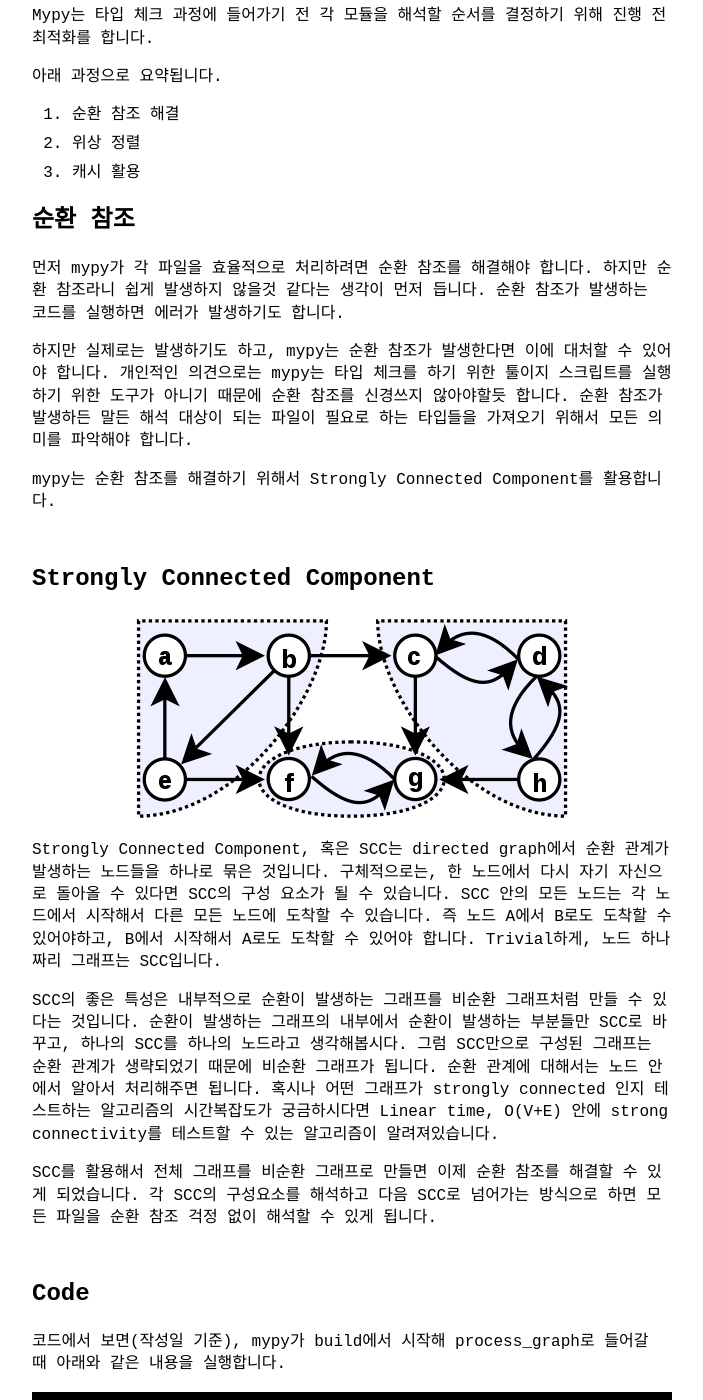
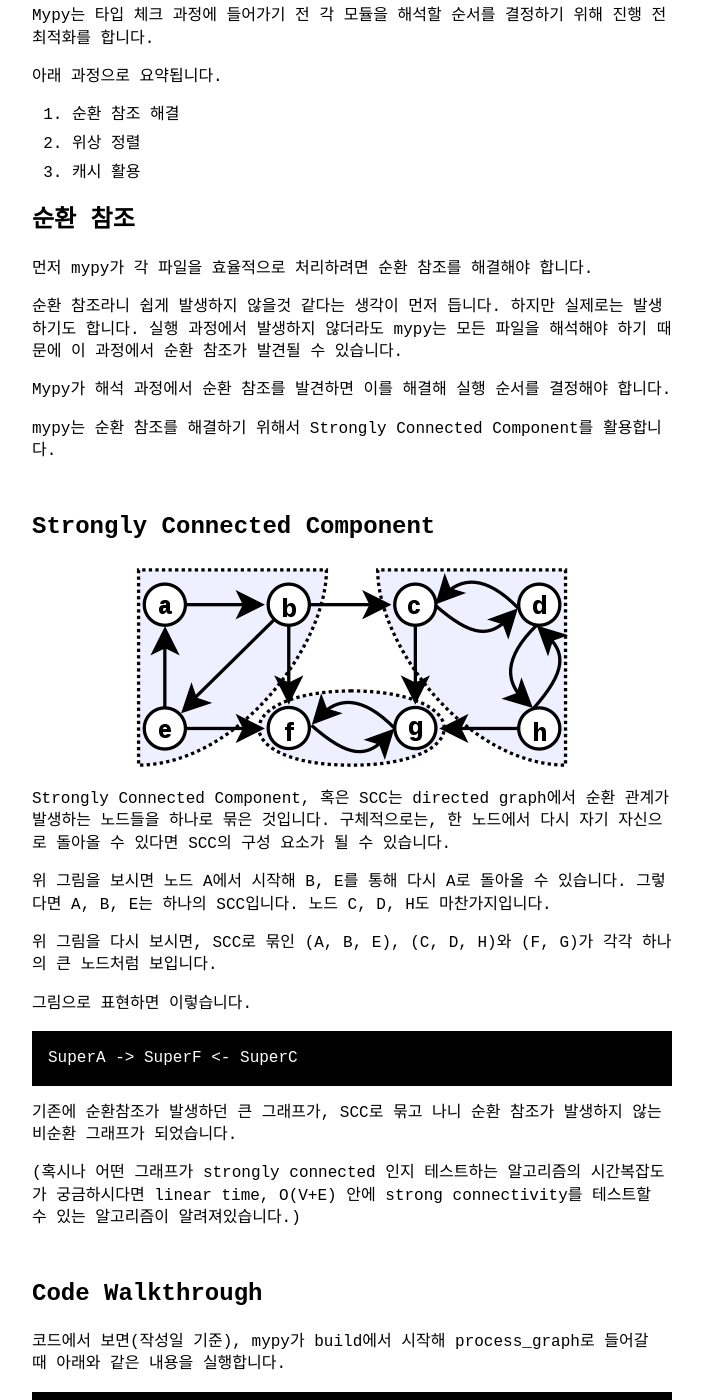
Before and after one commit to yangkyeongmo/yangkyeongmo.github.io, a Jekyll site: the page built from _posts/2023-07-18-mypy-1-pre-optimization.md, in a window 1280 px wide and 1400 px high, scrolled down 595 px. Shown: the whole window, without its empty margins (288-991 px from the left). Built offline with Jekyll 4.4.1, drawn with Linux system fonts in a browser that asks for light colours; our own code applies the rules of GitHub Pages for plain Markdown files; some of the changed text lies outside the part shown.

Commit message:
doc(post): 2023-07-18 mypy-1

````diff
--- a/_posts/2023-07-18-mypy-1-pre-optimization.md
+++ b/_posts/2023-07-18-mypy-1-pre-optimization.md
@@ -7,7 +7,7 @@ tags: ["python"]
 
 # Introduction
 
-이 포스트에서는 [mypyind](https://github.com/yangkyeongmo/mypyind)를 작성하면서 mypy에 대해 부차적으로 공부했던 내용들을 정리했습니다.
+이 포스트에서는 대규모 파이썬 프로젝트에서 특정 함수의 호출자를 찾는 [mypyind](https://github.com/yangkyeongmo/mypyind)를 작성하면서 mypy에 대해 부차적으로 공부했던 내용들을 정리했습니다.
 
 이 포스트는 아래 포스트들로 연결됩니다.
 
@@ -33,9 +33,13 @@ Mypy는 타입 체크 과정에 들어가기 전 각 모듈을 해석할 순서
 
 # 순환 참조
 
-먼저 mypy가 각 파일을 효율적으로 처리하려면 순환 참조를 해결해야 합니다. 하지만 순환 참조라니 쉽게 발생하지 않을것 같다는 생각이 먼저 듭니다. 순환 참조가 발생하는 코드를 실행하면 에러가 발생하기도 합니다.
+먼저 mypy가 각 파일을 효율적으로 처리하려면 순환 참조를 해결해야 합니다.
 
-하지만 실제로는 발생하기도 하고, mypy는 순환 참조가 발생한다면 이에 대처할 수 있어야 합니다. 개인적인 의견으로는 mypy는 타입 체크를 하기 위한 툴이지 스크립트를 실행하기 위한 도구가 아니기 때문에 순환 참조를 신경쓰지 않아야할듯 합니다. 순환 참조가 발생하든 말든 해석 대상이 되는 파일이 필요로 하는 타입들을 가져오기 위해서 모든 의미를 파악해야 합니다.
+순환 참조라니 쉽게 발생하지 않을것 같다는 생각이 먼저 듭니다.
+하지만 실제로는 발생하기도 합니다.
+실행 과정에서 발생하지 않더라도 mypy는 모든 파일을 해석해야 하기 때문에 이 과정에서 순환 참조가 발견될 수 있습니다.
+
+Mypy가 해석 과정에서 순환 참조를 발견하면 이를 해결해 실행 순서를 결정해야 합니다.
 
 mypy는 순환 참조를 해결하기 위해서 Strongly Connected Component를 활용합니다.
 
@@ -45,19 +49,23 @@ mypy는 순환 참조를 해결하기 위해서 Strongly Connected Component를
 
 Strongly Connected Component, 혹은 SCC는 directed graph에서 순환 관계가 발생하는 노드들을 하나로 묶은 것입니다.
 구체적으로는, 한 노드에서 다시 자기 자신으로 돌아올 수 있다면 SCC의 구성 요소가 될 수 있습니다.
-SCC 안의 모든 노드는 각 노드에서 시작해서 다른 모든 노드에 도착할 수 있습니다.
-즉 노드 A에서 B로도 도착할 수 있어야하고, B에서 시작해서 A로도 도착할 수 있어야 합니다.
-Trivial하게, 노드 하나짜리 그래프는 SCC입니다.
 
-SCC의 좋은 특성은 내부적으로 순환이 발생하는 그래프를 비순환 그래프처럼 만들 수 있다는 것입니다.
-순환이 발생하는 그래프의 내부에서 순환이 발생하는 부분들만 SCC로 바꾸고, 하나의 SCC를 하나의 노드라고 생각해봅시다.
-그럼 SCC만으로 구성된 그래프는 순환 관계가 생략되었기 때문에 비순환 그래프가 됩니다.
-순환 관계에 대해서는 노드 안에서 알아서 처리해주면 됩니다.
-혹시나 어떤 그래프가 strongly connected 인지 테스트하는 알고리즘의 시간복잡도가 궁금하시다면 Linear time, O(V+E) 안에 strong connectivity를 테스트할 수 있는 알고리즘이 알려져있습니다.
+위 그림을 보시면 노드 A에서 시작해 B, E를 통해 다시 A로 돌아올 수 있습니다. 그렇다면 A, B, E는 하나의 SCC입니다.
+노드 C, D, H도 마찬가지입니다.
 
-SCC를 활용해서 전체 그래프를 비순환 그래프로 만들면 이제 순환 참조를 해결할 수 있게 되었습니다. 각 SCC의 구성요소를 해석하고 다음 SCC로 넘어가는 방식으로 하면 모든 파일을 순환 참조 걱정 없이 해석할 수 있게 됩니다.
+위 그림을 다시 보시면, SCC로 묶인 (A, B, E), (C, D, H)와 (F, G)가 각각 하나의 큰 노드처럼 보입니다.
 
-## Code
+그림으로 표현하면 이렇습니다.
+
+```
+SuperA -> SuperF <- SuperC
+```
+
+기존에 순환참조가 발생하던 큰 그래프가, SCC로 묶고 나니 순환 참조가 발생하지 않는 비순환 그래프가 되었습니다.
+
+(혹시나 어떤 그래프가 strongly connected 인지 테스트하는 알고리즘의 시간복잡도가 궁금하시다면 linear time, O(V+E) 안에 strong connectivity를 테스트할 수 있는 알고리즘이 알려져있습니다.)
+
+## Code Walkthrough
 
 코드에서 보면(작성일 기준), mypy가 build에서 시작해 process_graph로 들어갈 때 아래와 같은 내용을 실행합니다.
 
@@ -117,10 +125,22 @@ mypy를 사용해보신 분들이라면 mypy를 실행했을 때 `.mypy_cache`
 mypy는 이미 해석된 파일은 캐시로 저장해서 이후에 재사용하고, 캐시로 저장되지 않은 파일은 새로 해석합니다.
 캐시가 없는 모듈을 stale한 모듈이라고 하고, 있는 모듈을 fresh한 모듈이라고 합니다.
 
-아래에서 cache의 예시를 보시겠지만, 저장된 cache는 mypy가 해석한 내용이 그대로 담겨있습니다.
 Fresh한 모듈은 이 cache를 그대로 가져다가 해석에 사용할 수 있기 때문에 해석을 새로 수행하지 않고, stale한 모듈만 해석을 새로 수행합니다.
 
-## Example
+혹시 cache가 어떻게 생겼는지 예시가 궁금하시다면, 조금 길기 때문에 포스트의 제일 아래에 캐시의 예시를 첨부하겠습니다.
+
+# Wrap up
+
+이 포스트에서는 mypy가 어떻게 코드를 해석하는지, 그리고 이를 어떻게 최적화하는지에 대해 알아보았습니다.
+
+실행할 모듈 순서를 결정했다면, 본격적으로 타입 체크를 시작해야합니다.
+
+mypy는 타입 체크를 어떻게 할까요? 그 과정의 시작을 다음 포스트([Mypy의 동작 방식: #2 파일 파싱](./2023-07-23-mypy-2-parsing.md))에서 알아보겠습니다.
+
+
+# Appendix
+
+## Cache example
 
 `.mypy_cache` 에 들어있는 fresh한 모듈의 캐시를 잠시 들여다보겠습니다.
 
````
Also changed, not shown: other parts of _posts/2023-07-18-mypy-1-pre-optimization.md (+0 -2 lines).
